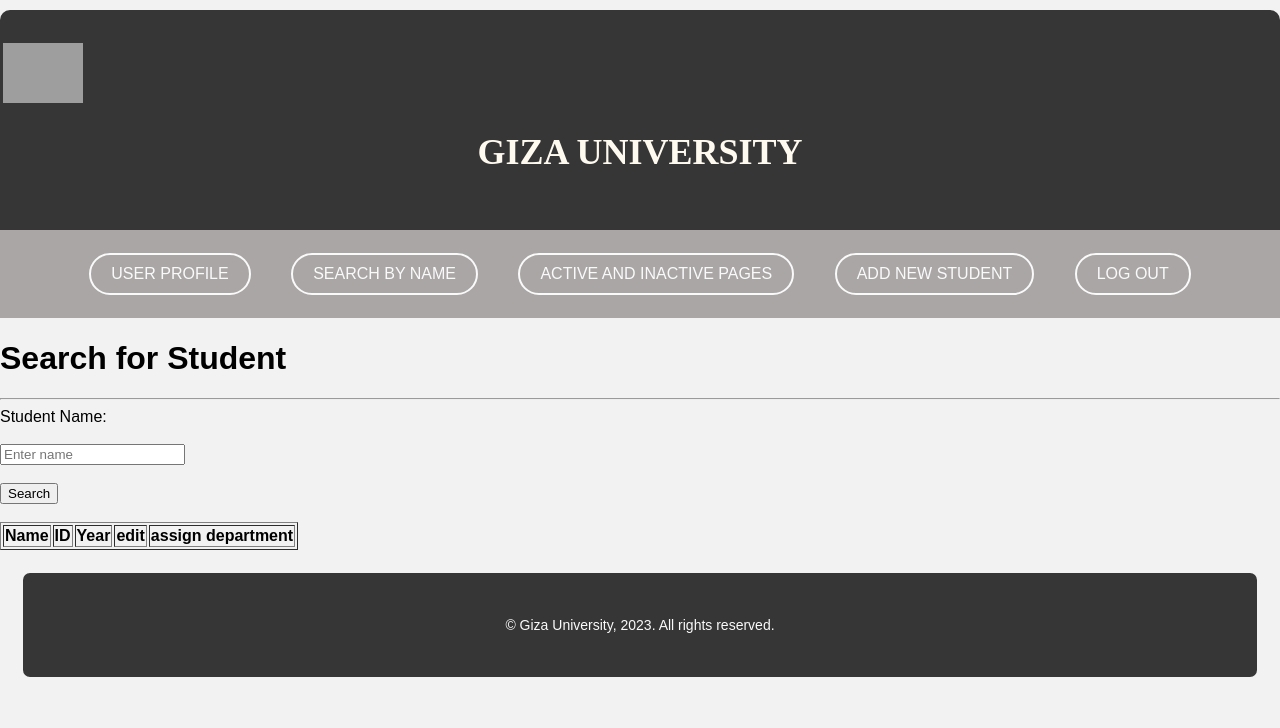
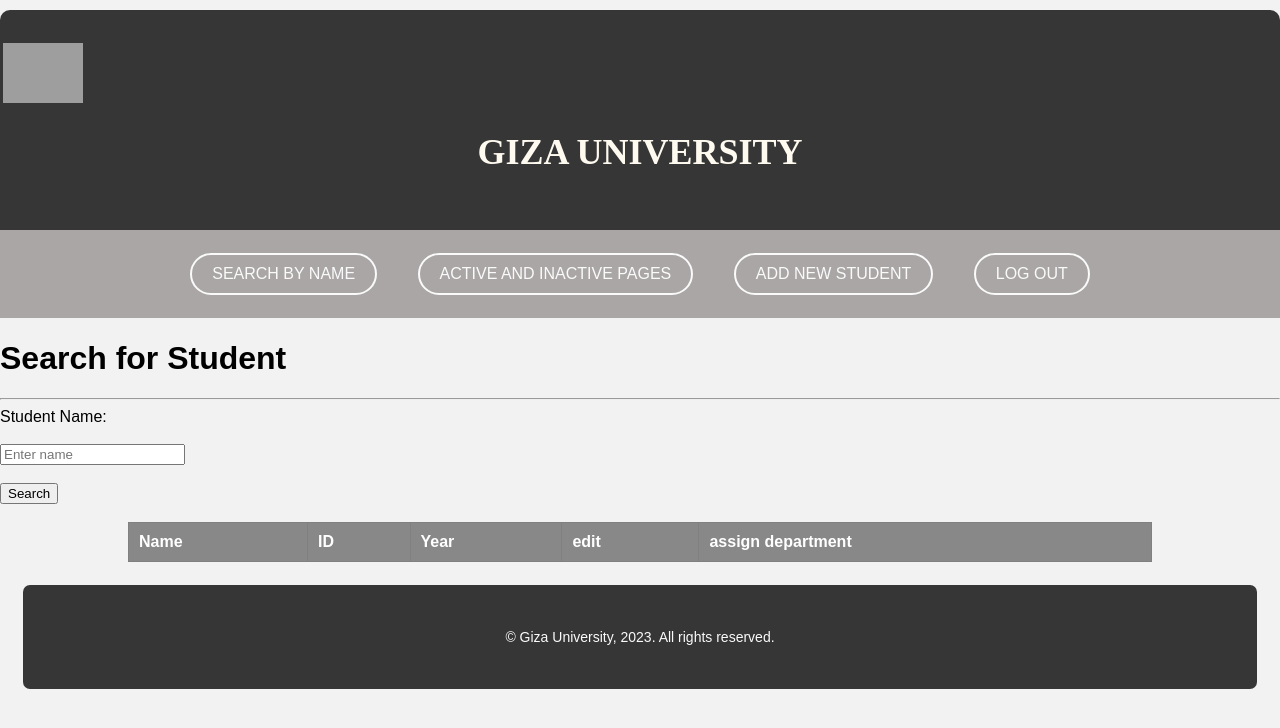
Before and after one commit to assemihab/studentAffairsWebapplication, a Django app: template the application/login/templates/search for student .html in a window 1280 px wide. Shown: the top 728 px of the page. Run offline with Django 3.2, Linux system fonts and the light colour scheme; the template is opened without the code that fills it, so the values that code supplies are empty; grey boxes are pictures that could not be loaded.

Commit message:
Update search for student .html

```diff
--- a/the application/login/templates/search for student .html
+++ b/the application/login/templates/search for student .html
@@ -19,6 +19,33 @@
       window.sendData = sendData;
     </script> -->
     <title>Search for student</title>
+    <style>
+      /* Styling for the table */
+      #stdTable {
+        border-collapse: collapse;
+        width: 80%;
+        margin: 0 auto; /* Center-align the table */
+      }
+
+      /* Styling for table rows */
+      #stdTable tr {
+        background-color: #f2f2f2;
+      }
+
+      /* Styling for table headers */
+      #stdTable th {
+        padding: 10px;
+        text-align: left;
+        font-weight: bold;
+        background-color: #888;
+        color: #fff;
+      }
+
+      /* Styling for table cells */
+      #stdTable td {
+        padding: 10px;
+      }
+    </style>
   </head>
   <body>
     <header>
@@ -38,7 +65,6 @@
       </div>
 
       <nav>
-        <a href="userprofile.html">User Profile</a>&emsp;
         <!-- <a href="search for student .html"> Search By Name</a>&emsp; -->
         <a href="{% url 'login:searchin' %}"> Search By Name</a>&emsp;
 
@@ -76,12 +102,20 @@
         var studentName = document.getElementById("StudentName").value;
 
         xhttp.onload = function () {
-          var response = JSON.parse(this.responseText);
-          resp = JSON.parse(response);
-          console.log(resp[0].fields);
-          id = resp[0].fields.student_id;
-          name = resp[0].fields.student_name;
-          Year = resp[0].fields.student_year_of_education;
+          var responses = JSON.parse(this.responseText);
+          // console.log(responses);
+          responses = JSON.parse(responses);
+          console.log(responses[0]);
+          for (var i = 0; i < responses.length; i++) {
+            resp = responses[i];
+            // console.log("the response is " + resp);
+            id = resp.fields.student_id;
+            name = resp.fields.student_name;
+            Year = resp.fields.student_year_of_education;
+            activity = resp.fields.student_status;
+            if (!activity) {
+              continue;
+            }
 
             var table = document.getElementById("stdTable");
             var row = table.insertRow(-1);
@@ -110,6 +144,7 @@
               window.location.href = "/department-form.html?id=" + id;
             });
             assignCell.appendChild(assignButton);
+          }
         };
 
         xhttp.open("POST", "/searchstud/");
```
Lines whose indentation alone changed are shown as unchanged.
